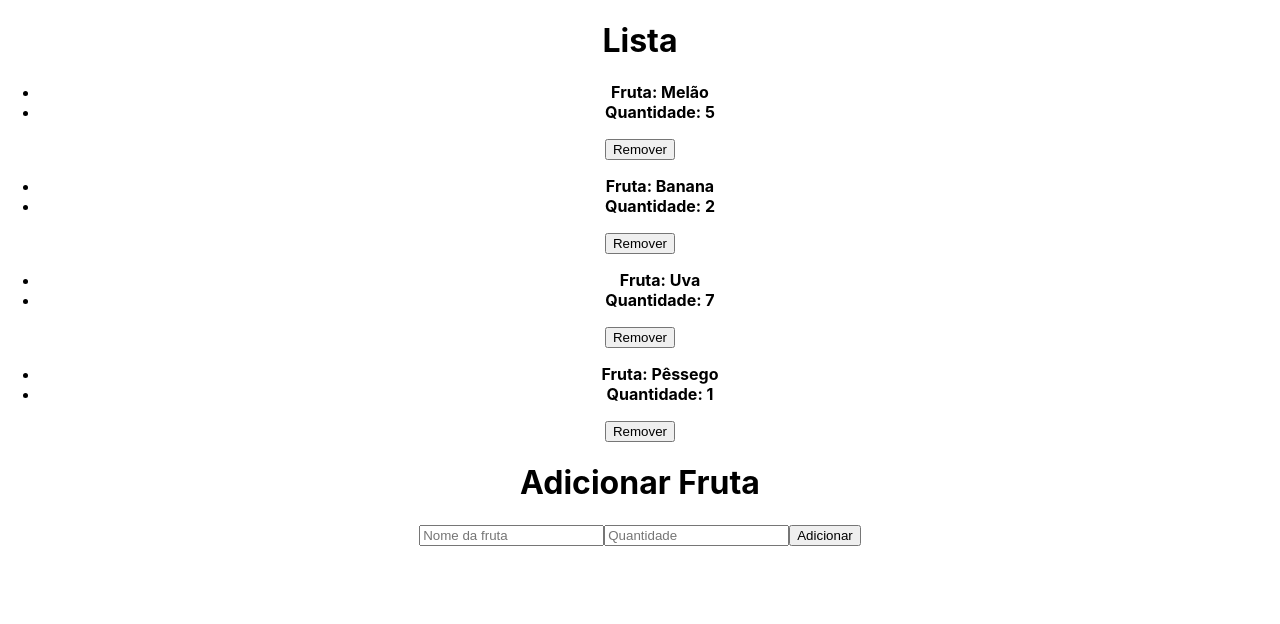
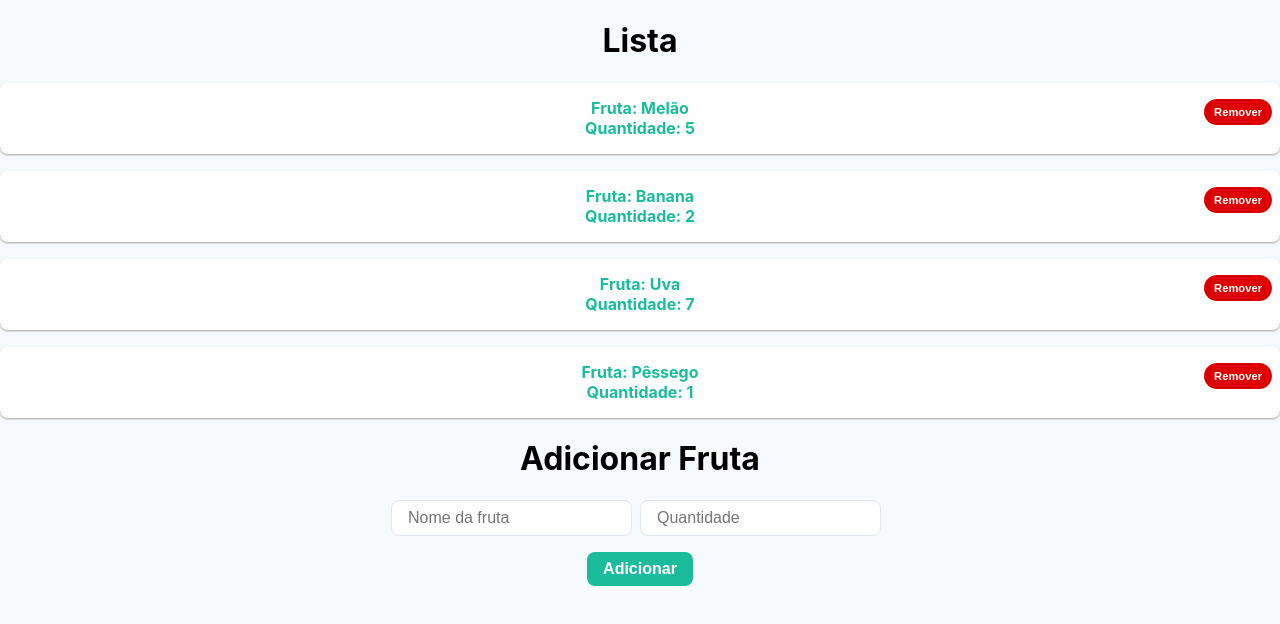
Before and after one commit to tiagoskaterock/react-estudos-redux, a React (Create React App) app: page / in a window 1280 px wide. Shown: the top 624 px of the page. Built offline with nearby package versions, Linux system fonts and the light colour scheme.

Commit message:
README.md updated

```diff
--- a/src/App.css
+++ b/src/App.css
@@ -1,38 +1,91 @@
-.App {
+* {
+  box-sizing: border-box;
+}
+
+body {
+  background-color: #f7fafc;
   text-align: center;
 }
 
-.App-logo {
-  height: 40vmin;
-  pointer-events: none;
+.container {
+  padding: 0 30px;
 }
 
-@media (prefers-reduced-motion: no-preference) {
-  .App-logo {
-    animation: App-logo-spin infinite 20s linear;
-  }
+input {
+  color: #4a5568;
+  background-color: #fff;
+  border: 1px solid #e2e8f0;
+  border-radius: 0.5rem;
+  padding: 0.5rem 1rem;
+  margin: 0 0.5rem 1rem 0;
+  font-size: 1rem;
+  display: inline-block;
 }
 
-.App-header {
-  background-color: #282c34;
-  min-height: 100vh;
-  display: flex;
-  flex-direction: column;
-  align-items: center;
-  justify-content: center;
-  font-size: calc(10px + 2vmin);
-  color: white;
+input:focus,
+button:focus {
+  outline: 0;
+  border-color: #1abc9c;
+  box-shadow: 0 0 0 0.2rem rgba(26, 188, 156, 0.5);
 }
 
-.App-link {
-  color: #61dafb;
+button {
+  color: #fff;
+  background-color: #1abc9c;
+  border: none;
+  font-size: 1rem;
+  padding: 0.5rem 1rem;
+  font-weight: 700;
+  border-radius: 0.5rem;
+  cursor: pointer;
 }
 
-@keyframes App-logo-spin {
-  from {
-    transform: rotate(0deg);
-  }
-  to {
-    transform: rotate(360deg);
-  }
+.fruta {
+  background-color: #fff;
+  color: #4a5568;
+  margin-top: 1rem;
+  border-radius: 0.5rem;
+  padding: 1rem;
+  box-shadow: 0 1px 3px rgba(0, 0, 0, 0.12), 0 1px 2px rgba(0, 0, 0, 0.24);
+  width: 100%;
+  position: relative;
 }
+
+.fruta:hover,
+.fruta:focus {
+  outline: none;
+  box-shadow: 0 3px 6px rgba(0, 0, 0, 0.16), 0 3px 6px rgba(0, 0, 0, 0.24);
+}
+
+.fruta ul {
+  padding-left: 0;
+  margin: 0;
+  list-style: none;
+}
+
+.fruta ul li strong {
+  color: #1abc9c;
+}
+
+.fruta button {
+  position: absolute;
+  top: 1.1rem;
+  right: 0.5rem;
+  border: none;
+  color: #fff;
+  background: none;
+  cursor: pointer;
+  line-height: 1rem;
+  font-size: .7rem;
+  font-family: sans-serif;
+  border-radius: 1.5rem;
+  background-color: #dd0000;
+  padding: 5px 10px;
+}
+
+.fruta button:hover,
+.fruta button:focus {
+  color: #fff;
+  background-color: #e74c3c;
+  box-shadow: 0 0 0 0.2rem rgba(231, 76, 60, 0.5);
+}
--- a/src/components/AddFruta.jsx
+++ b/src/components/AddFruta.jsx
@@ -37,7 +37,7 @@
     		required
     		onChange={ event => setQtd(event.target.value) }
     	/>
-
+    	<br />
     	<button type="submit">Adicionar</button>
     </form>
   );
```
Also changed, not shown: src/1.gif (added), 1 other file (tests, documents, lock files or other folders).
